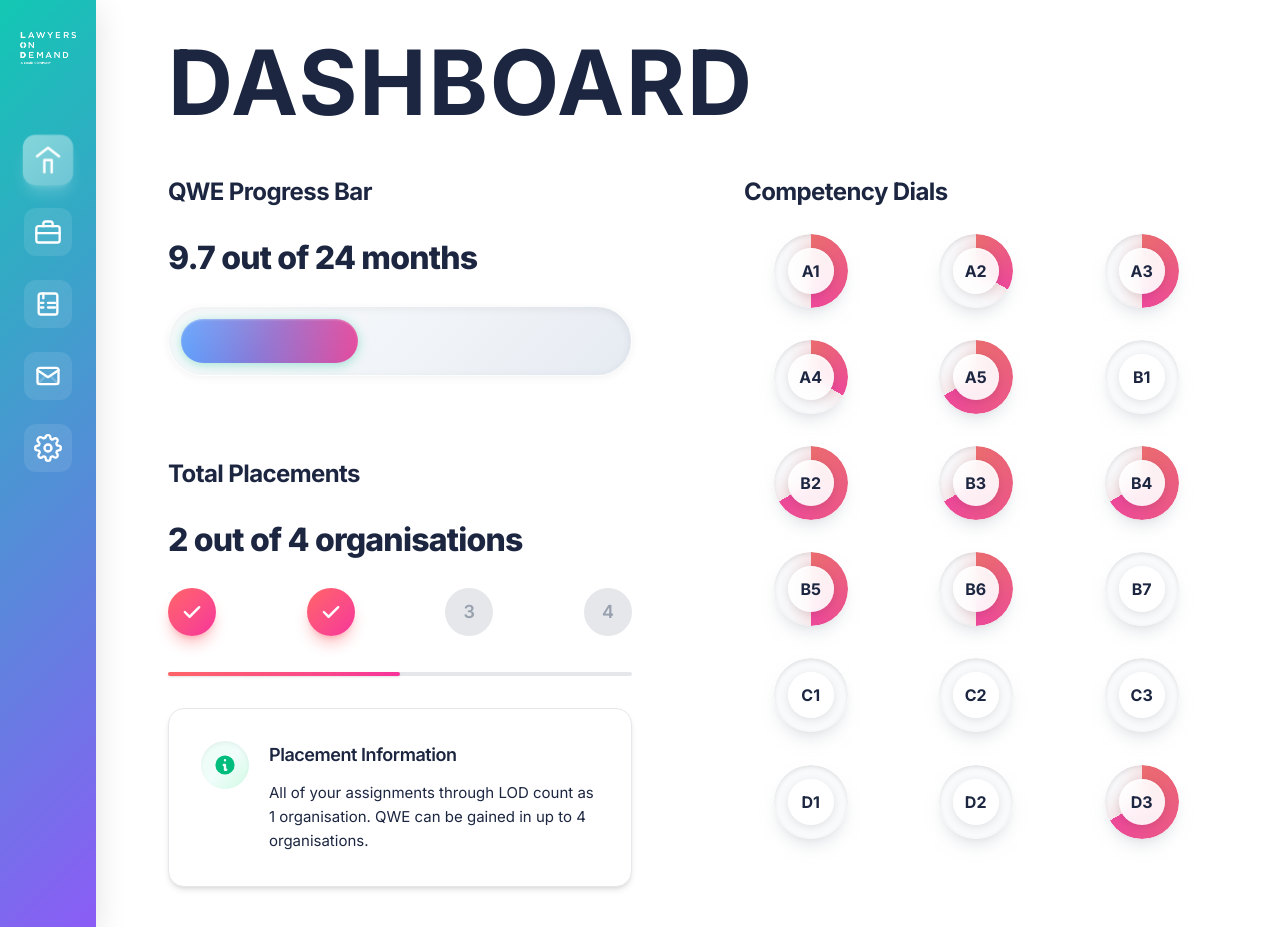
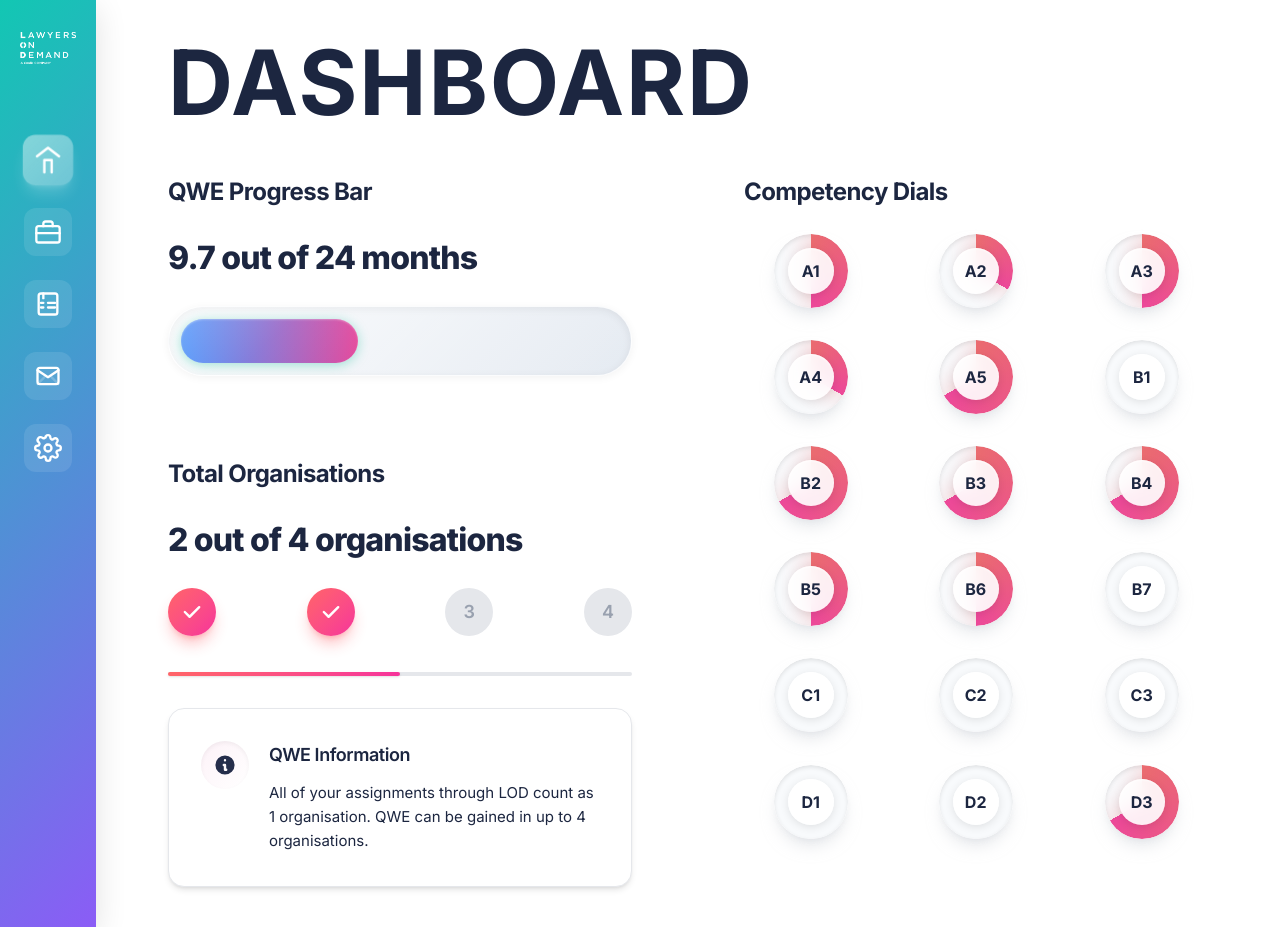
Before and after one commit to lodtrainee/my-sqe, a Next.js app: page / in a window 1280 px wide. Built offline with nearby package versions, Linux system fonts and the light colour scheme.

Commit message:
Update dashboard labels and refine info icon: Total Organisations, QWE Information, and subtle coral gradient with blueberry icon

```diff
--- a/src/app/page.tsx
+++ b/src/app/page.tsx
@@ -52,7 +52,7 @@ export default function Home() {
           </div>
 
           <div className="col-span-1 fade-in-up" style={{ animationDelay: '0.4s' }}>
-            <SectionTitle>Total Placements</SectionTitle>
+            <SectionTitle>Total Organisations</SectionTitle>
             <div className="text-[clamp(20px,4vw,32px)] font-extrabold text-[color:var(--color-heading)] mb-6 tracking-tight flex items-center gap-3">
               {placements} out of 4 organisations
               {placements > 4 && (
@@ -124,13 +124,13 @@ export default function Home() {
                      animationDelay: '0.6s'
                    }}>
                 <div className="flex items-start gap-5">
-                                 <div className="flex-shrink-0 w-12 h-12 rounded-full bg-gradient-to-br from-emerald-50 via-teal-50 to-emerald-100 shadow-inner flex items-center justify-center">
-                 <svg className="w-6 h-6 text-emerald-500" fill="currentColor" viewBox="0 0 20 20">
+                                 <div className="flex-shrink-0 w-12 h-12 rounded-full bg-gradient-to-br from-pink-50 via-pink-25 to-white shadow-inner flex items-center justify-center">
+                 <svg className="w-6 h-6" style={{ color: '#252E4B' }} fill="currentColor" viewBox="0 0 20 20">
                    <path fillRule="evenodd" d="M18 10a8 8 0 11-16 0 8 8 0 0116 0zm-7-4a1 1 0 11-2 0 1 1 0 012 0zM9 9a1 1 0 000 2v3a1 1 0 001 1h1a1 1 0 100-2v-3a1 1 0 00-1-1H9z" clipRule="evenodd" />
                  </svg>
                </div>
                   <div>
-                    <h3 className="text-lg font-semibold text-[color:var(--color-heading)] mb-3 tracking-tight">Placement Information</h3>
+                    <h3 className="text-lg font-semibold text-[color:var(--color-heading)] mb-3 tracking-tight">QWE Information</h3>
                     <p className="text-[color:var(--foreground)] leading-relaxed text-[15px]">
                       All of your assignments through LOD count as 1 organisation. QWE can be gained in up to 4 organisations.
                     </p>
```
